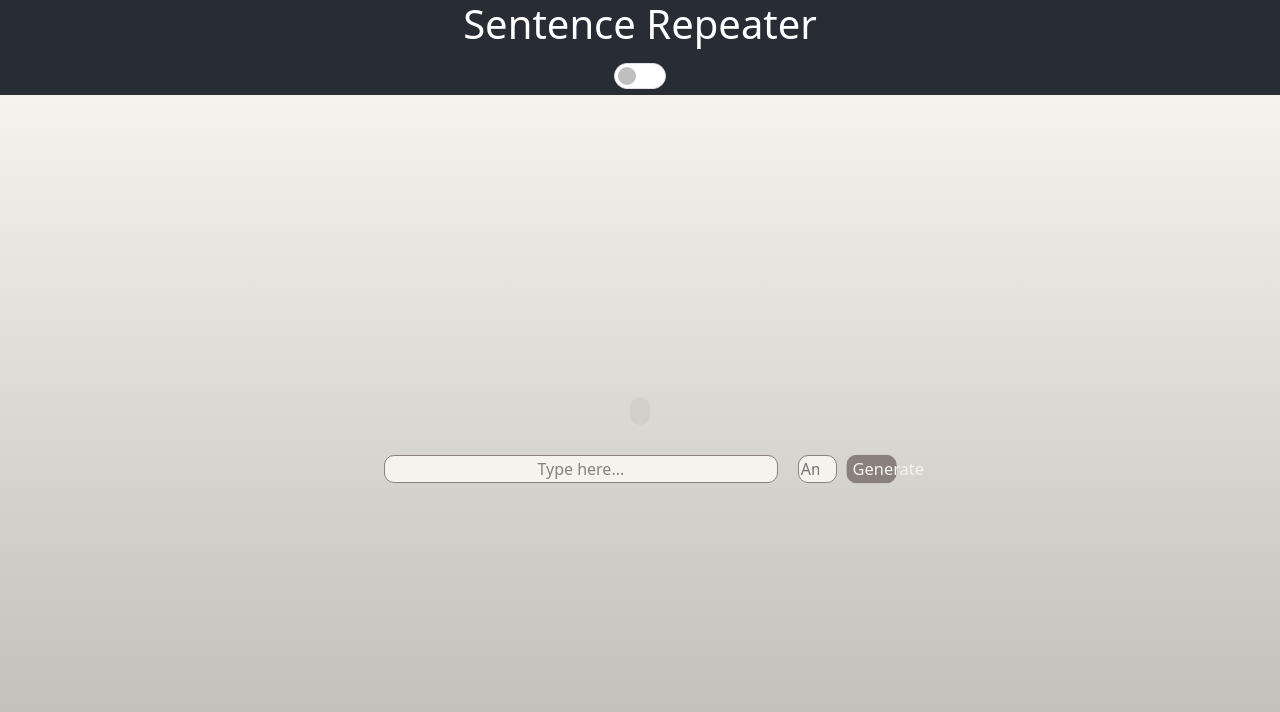
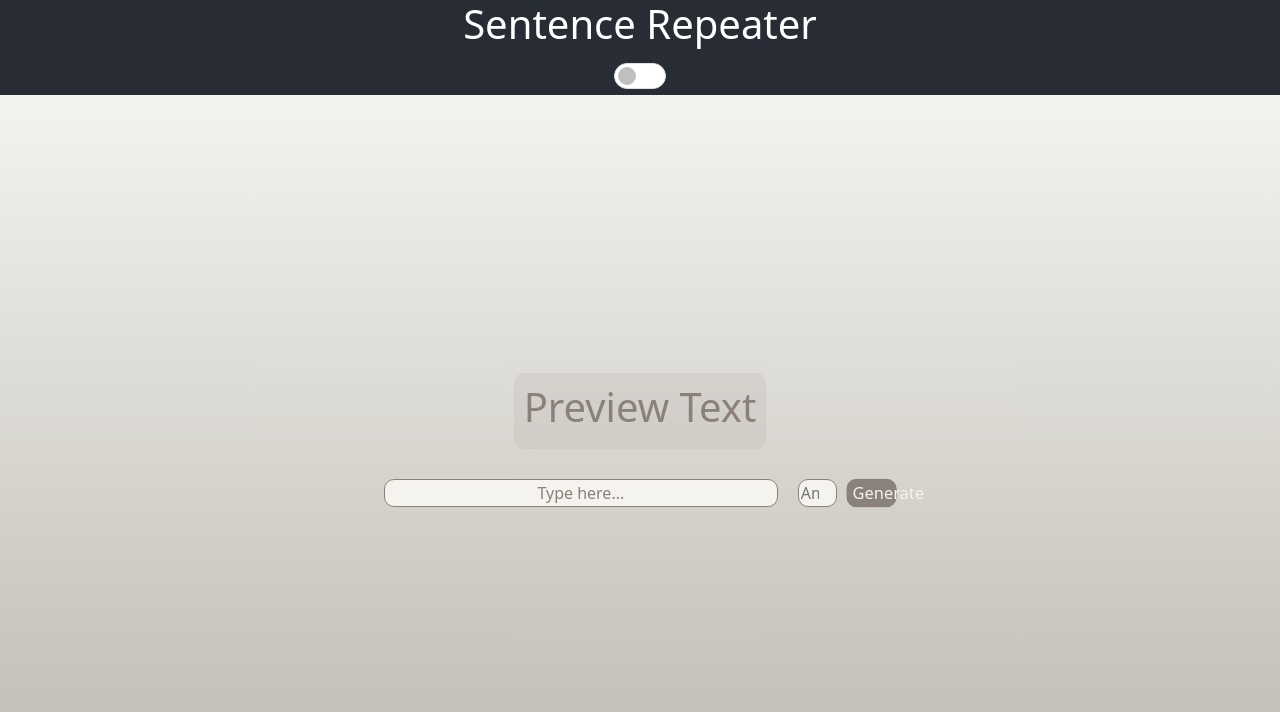
Before and after one commit to akael888/sentence-repeater, a React (Create React App) app in the folder my-app/: page / in a window 1280 px wide. Shown: the top 712 px of the page. Built offline with nearby package versions, Linux system fonts and the light colour scheme.

Commit message:
fix : https://github.com/akael888/sentence-repeater/issues/22

```diff
--- a/my-app/src/components/text-preview.js
+++ b/my-app/src/components/text-preview.js
@@ -2,6 +2,7 @@ import css from "./text-preview.module.css";
 
 function Preview({ incomingPreviewText, incomingVariables }) {
   function generatePreviewandVariables() {
+    let previewText = "Preview Text";
     console.log(
       "Generated Text from incomingpreviewtext: " +
         "-" +
@@ -52,16 +53,14 @@ function Preview({ incomingPreviewText, incomingVariables }) {
         //-------------------------------------
 
         return String(text);
-      } else return "Preview Text";
-    }
+      } else return previewText;
+    } else return previewText;
   }
 
   return (
     <>
       <div className={css["preview-container"]}>
-        <h1>
-          {generatePreviewandVariables()}
-        </h1>
+        <h1>{generatePreviewandVariables()}</h1>
       </div>
     </>
   );
```
